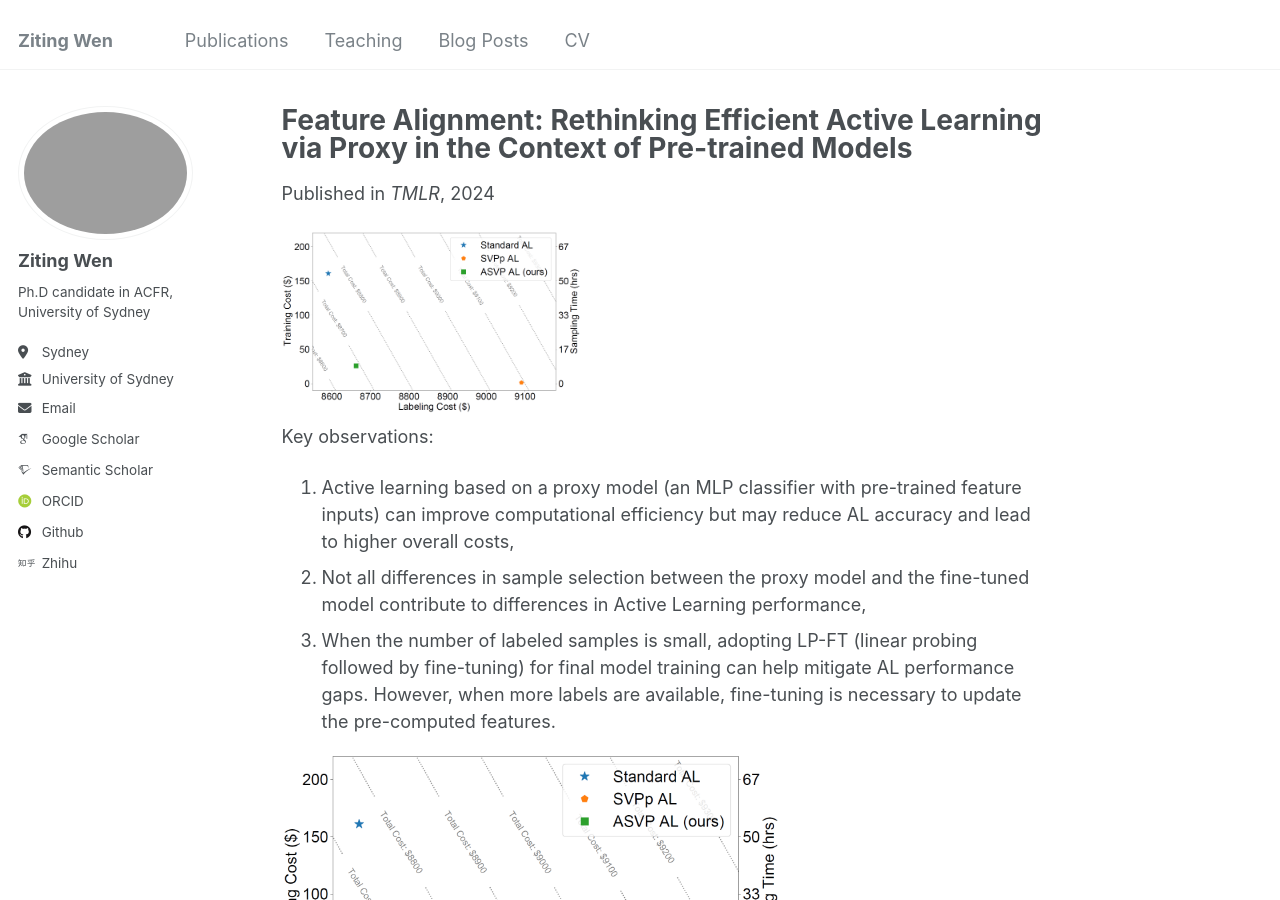
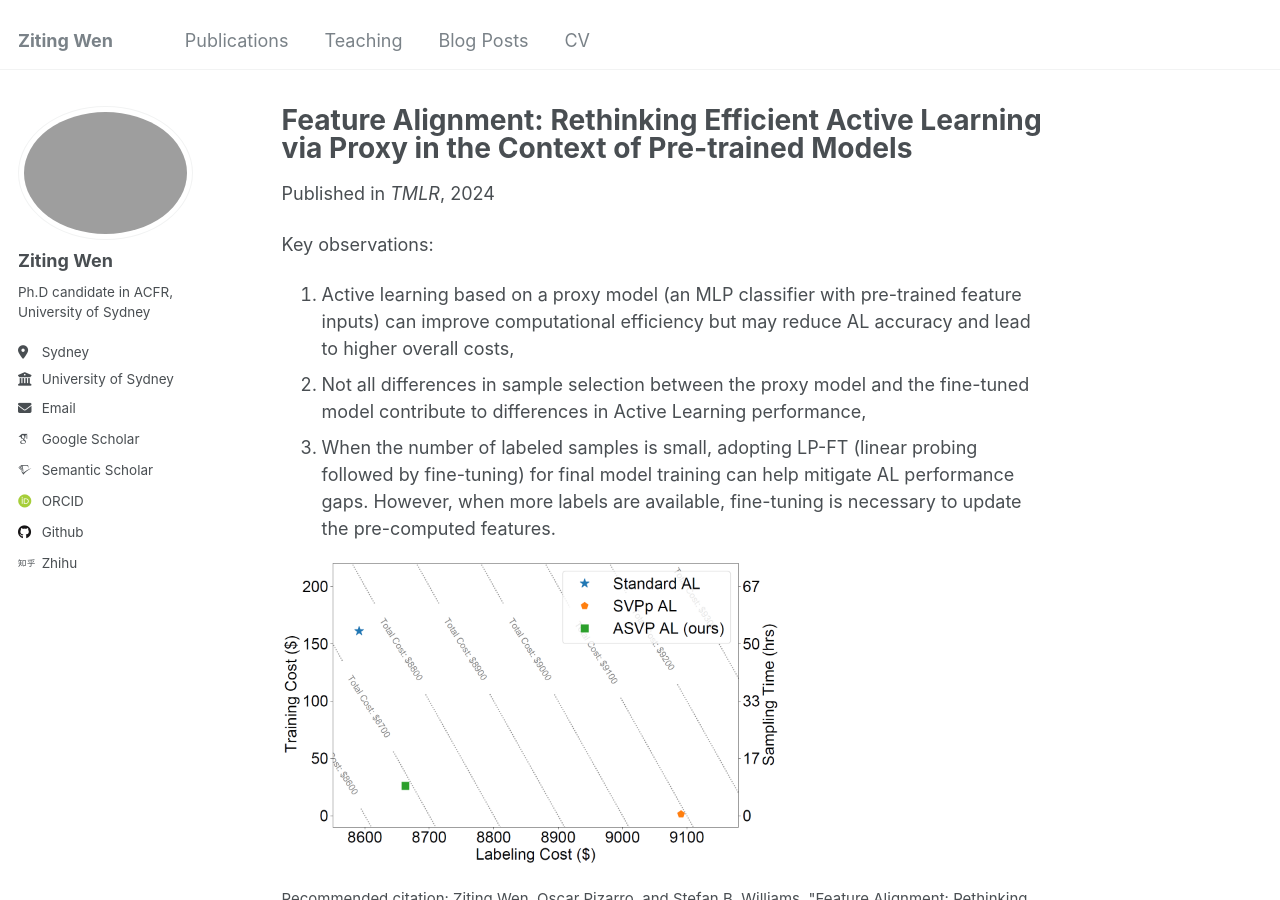
Before and after one commit to ZiTingW/ZiTingW.github.io, a Jekyll site: the page built from _publications/2024-11-08-paper-title-number-2.md, in a window 1280 px wide and 900 px high. Built offline with Jekyll 4.4.1, drawn with Linux system fonts in a browser that asks for light colours; some web fonts are replaced.

Commit message:
Update 2024-11-08-paper-title-number-2.md

```diff
--- a/_publications/2024-11-08-paper-title-number-2.md
+++ b/_publications/2024-11-08-paper-title-number-2.md
@@ -9,7 +9,6 @@ venue: 'TMLR'
 slidesurl: #'http://academicpages.github.io/files/slides2.pdf'
 paperurl: 'https://openreview.net/pdf?id=PNcgJMJcdl'
 citation: 'Ziting Wen, Oscar Pizarro, and Stefan B. Williams. "Feature Alignment: Rethinking Efficient Active Learning via Proxy in the Context of Pre-trained Models." Transactions on Machine Learning Research (2024).'
-image: "../images/asvp_img.png"
 ---
 
 Key observations:
```
